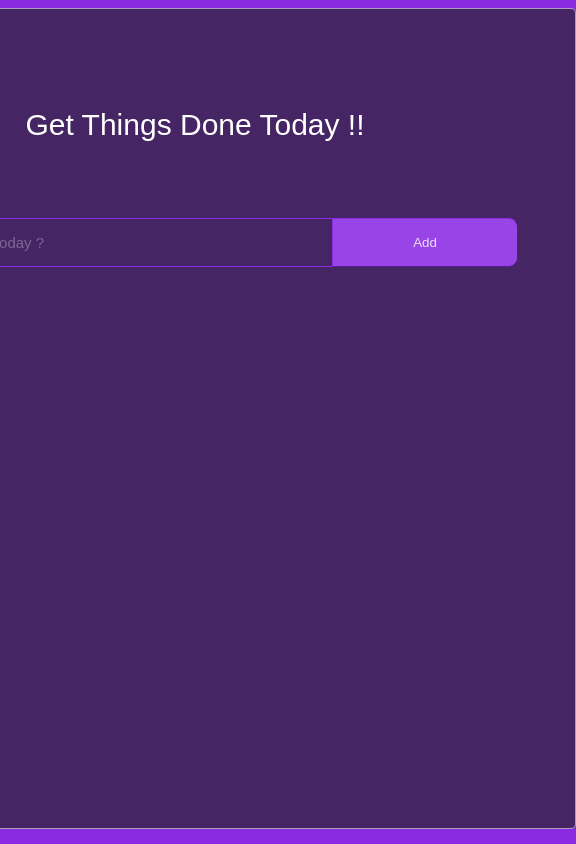
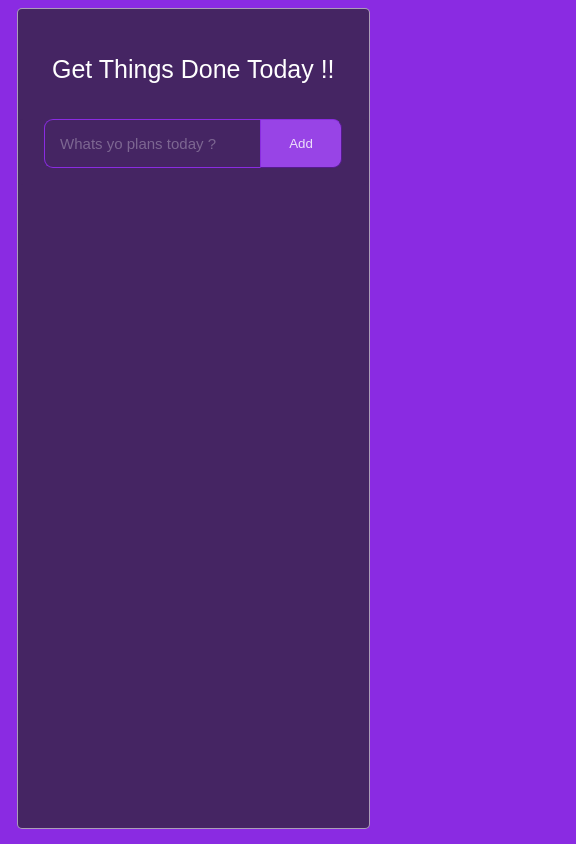
Before and after one commit to Shemaremy/React-To-Do-List, a React (Vite) app in the folder To Do List/: page / in a window 390 px wide. Shown: the whole page, 576 px wide, since content can reach past the window. Built offline with nearby package versions, Linux system fonts and the light colour scheme.

Commit message:
commit 007

```diff
--- a/To Do List/src/App.css
+++ b/To Do List/src/App.css
@@ -1,3 +1,4 @@
+
 body {
 
     background-color: blueviolet;
@@ -5,6 +6,44 @@ body {
     justify-content: center;
     align-items: center;
     height: 100%;
+    width: 100vw;
+    overflow-x: hidden;
+
+
+    @media (max-width: 767px)  {
+      overflow-x: hidden;
+      width: 95%;
+    }
+
+}
+
+
+
+.Everything
+{
+  height: 97vh;
+  margin: 0 auto;
+  border-style: solid;
+  border-width: 1px;
+  border-color: rgba(104, 72, 134, 0);
+  border-radius: 8px;
+  display: flex;
+  flex-direction: column;
+  align-items: center;
+  position: relative;
+  background-color: rgb(69, 37, 99);
+  width: 90vh;
+  border-style: solid;
+  border-width: 1px;
+  border-radius: 5px;
+  border-color: rgba(255, 255, 255, 0.548);
+  margin: 0 auto;
+
+  @media (max-width: 767px)     /* Mobile devices */
+  {
+    width: 90vw;
+    overflow-x: hidden;
+  }
 }
 
 
@@ -17,6 +56,11 @@ h1
   font-size: 30px;
   margin-bottom: 10%;
   text-align: center;
+
+  @media (max-width: 640px)  {
+    font-size: 25px;
+  }
+
 }
 
 .To_Do_Form
@@ -30,6 +74,10 @@ h1
   border-style: solid;
   border-width: 0px;
   border-radius: 5px;
+
+  @media (max-width: 767px)  {
+    width: 100%;
+  }
 }
 
 .Two_parts
@@ -62,6 +110,14 @@ h1
   width: 70%;
   color: rgba(255, 255, 255, 0.658);
   font-size: 15px;
+}
+
+.Every_Todo
+{
+  width: 100%;
+  display: flex;
+  justify-content: center;
+  align-items: center;
 }
 
 .Another
@@ -103,6 +159,7 @@ h1
   border-left: none;
   border-radius: 0px 15px 15px 0px;
   margin-top: 2%;
+
 }
 
 
@@ -168,41 +225,3 @@ p
   color: rgba(255, 255, 255, 0.842);
   cursor: pointer;
 }
-
-
-
-
-
-
-
-
-
-
-.Every_Todo
-{
-  width: 90vh;
-  display: flex;
-  justify-content: center;
-  align-items: center;
-}
-
-
-.Everything
-{
-  height: 97vh;
-  margin: 0 auto;
-  border-style: solid;
-  border-width: 1px;
-  border-color: rgba(104, 72, 134, 0);
-  border-radius: 8px;
-  display: flex;
-  flex-direction: column;
-  align-items: center;
-  position: relative;
-  background-color: rgb(69, 37, 99);
-  width: 90vh;
-  border-style: solid;
-  border-width: 1px;
-  border-radius: 5px;
-  border-color: rgba(255, 255, 255, 0.548);
-}
```
Also changed, not shown: 1 other file (tests, documents, lock files or other folders).
